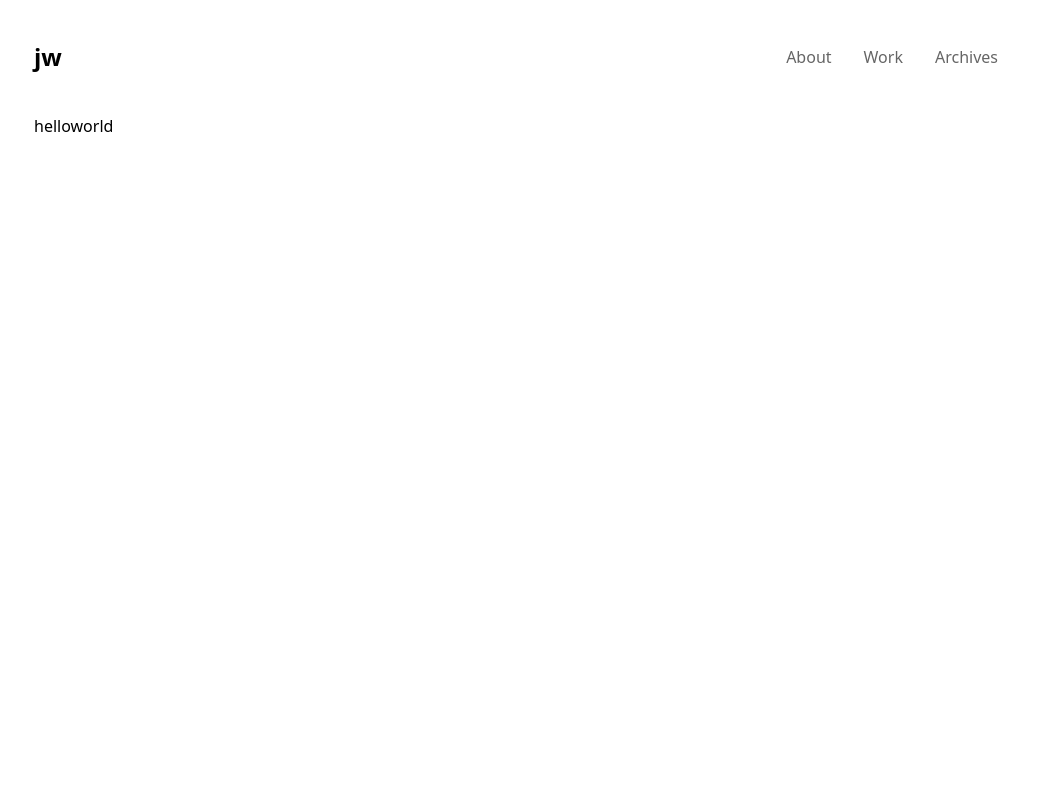
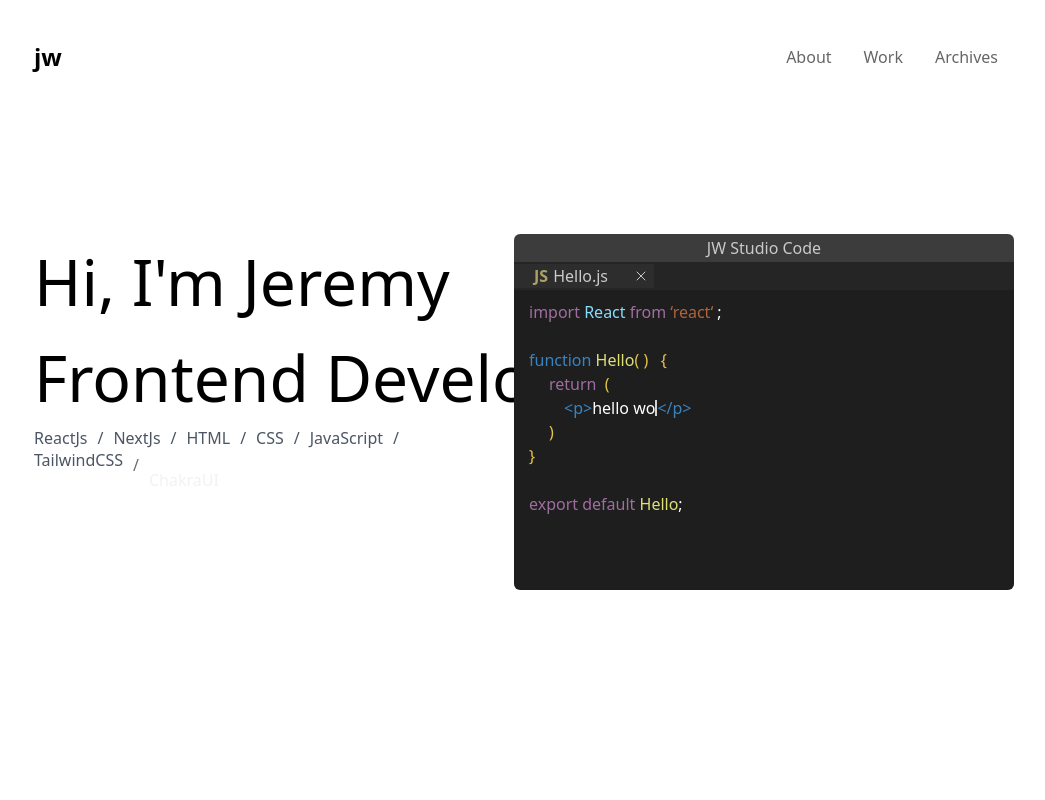
Before and after one commit to jeremyPWE/personal-portfolio, a Next.js app: page / in a window 1280 px wide. Shown: the top 800 px of the page, without its empty margins (116-1161 px from the left). Built offline with nearby package versions, Linux system fonts and the light colour scheme.

Commit message:
finish banner

```diff
--- a/components/Hero.js
+++ b/components/Hero.js
@@ -4,6 +4,8 @@ import Section from "./Section";
 
 const hOne = "Hi, I'm Jeremy";
 const hTwo = "Frontend Developer";
+const hThree =
+  "ReactJs / NextJs / HTML / CSS / JavaScript / TailwindCSS / ChakraUI / FramerMotion / REST API / AJAX";
 
 function words(children) {
   return children.split(" ");
@@ -17,8 +19,8 @@ const parent = {
   },
   exit: {
     opacity: 0,
+    y: -120,
     x: -400,
-    y: -200,
     transition: {
       ease: "easeInOut",
       duration: 0.8,
@@ -62,6 +64,39 @@ const child = {
   },
 };
 
+const fadeIn = {
+  visible: {
+    opacity: 1,
+    transition: {
+      delay: 0.7,
+      ease: "easeInOut",
+      staggerChildren: 0.6,
+      delayChildren: 0.6,
+    },
+  },
+  hidden: {
+    opacity: 0,
+  },
+};
+
+const slideUp = {
+  visible: {
+    opacity: 1,
+    y: 0,
+    transition: {
+      type: "spring",
+      damping: 12,
+      stiffness: 100,
+      duration: 0.2,
+      ease: "easeInOut",
+    },
+  },
+  hidden: {
+    opacity: 0,
+    y: 200,
+  },
+};
+
 function Loader({ setLoading }) {
   return (
     <div className="py-[100px] h-[75vh] w-full items-center justify-center flex flex-col gap-[240px]">
@@ -97,10 +132,112 @@ function Loader({ setLoading }) {
 }
 
 function Banner() {
+  const typeWriter = " hello world";
+  const [currentText, setCurrentText] = useState("");
+  const [index, setIndex] = useState(0);
+
+  useEffect(() => {
+    setTimeout(() => {
+      setCurrentText((value) => value + typeWriter.charAt(index));
+      setIndex(index + 1);
+    }, 300);
+  }, [currentText]);
   return (
-    <>
-      <p>helloworld</p>
-    </>
+    <div className="py-[100px] h-[75vh] w-full items-center flex relative">
+      <motion.div
+        variants={fadeIn}
+        initial="hidden"
+        animate="visible"
+        className="absolute left-0 top-[15vh]"
+      >
+        <h1>{hOne}</h1>
+        <h1>{hTwo}</h1>
+        <div className="w-[400px] text-gray-600">
+          <motion.p
+            className="flex flex-wrap overflow-hidden"
+            variants={container}
+          >
+            {words(hThree).map((word, index) => (
+              <motion.span className="mr-[10px]" key={index} variants={child}>
+                {word}
+              </motion.span>
+            ))}
+          </motion.p>
+        </div>
+      </motion.div>
+      <motion.div
+        variants={fadeIn}
+        initial="hidden"
+        animate="visible"
+        className="absolute right-0 top-[15vh] overflow-hidden"
+      >
+        <motion.div
+          variants={slideUp}
+          className="relative w-[500px] box-shadow-sm"
+        >
+          <div className="text-[#CACACA] bg-[#3C3C3C] flex justify-center py-[2px] rounded-t-md">
+            <p>JW Studio Code</p>
+          </div>
+          <div className="text-[#CACACA] bg-[#252526] flex items-center py-[2px]">
+            <div className="pl-[20px] w-[140px] bg-[#2D2D2D] h-full flex relative">
+              <span className="font-bold pr-[5px] text-yellow-200 opacity-60">
+                JS
+              </span>
+              <p>Hello.js</p>
+              <span className="flex items-center pl-[25px]">
+                <svg
+                  xmlns="http://www.w3.org/2000/svg"
+                  fill="none"
+                  viewBox="0 0 24 24"
+                  strokeWidth={1.5}
+                  stroke="currentColor"
+                  className="w-[16px] h-[16px]"
+                >
+                  <path
+                    strokeLinecap="round"
+                    strokeLinejoin="round"
+                    d="M6 18L18 6M6 6l12 12"
+                  />
+                </svg>
+              </span>
+            </div>
+          </div>
+
+          <div className="bg-[#1E1E1E] h-[300px] rounded-b-md z-[-10]">
+            <div className="py-[10px] px-[15px]">
+              <span className="text-[#A06DA0]">import </span>
+              <span className="text-[#88DCFE]">React </span>
+              <span className="text-[#A06DA0]">from </span>
+              <span className="text-[#B0643C]">&lsquo;react&lsquo; </span>
+              <span className="text-white">;</span>
+              <br />
+              <br />
+              <span className="text-[#3784C3]">function </span>
+              <span className="text-[#DEE078]">Hello</span>
+              <span className="text-[#E7C448]">{`( )`}</span>
+              <span className="text-[#E7C448]">&nbsp;&nbsp;&nbsp;{`{`}</span>
+              <br />
+              <span className="text-[#A06DA0] pl-[20px]"> return</span>
+              <span className="text-[#E7C448]">&nbsp;&nbsp;{`(`}</span> <br />
+              <div className="flex items-center">
+                <span className="text-[#3784C3] pl-[35px]">{`<p>`}</span>
+                <span className="text-white">{currentText}</span>
+                <div className="bg-white h-[16px] w-[2px] animate-blinking " />
+                <span className="text-[#3784C3]">{`</p>`}</span>
+              </div>
+              <span className="text-[#E7C448] pl-[20px]">{`)`}</span>
+              <br />
+              <span className="text-[#E7C448]">{`}`}</span>
+              <br />
+              <br />
+              <span className="text-[#A06DA0]">export default </span>
+              <span className="text-[#DEE078]">Hello</span>
+              <span className="text-white">;</span>
+            </div>
+          </div>
+        </motion.div>
+      </motion.div>
+    </div>
   );
 }
 
--- a/tailwind.config.js
+++ b/tailwind.config.js
@@ -2,7 +2,12 @@
 module.exports = {
   content: ["./pages/**/*.{html,js}", "./components/**/*.{html,js}"],
   theme: {
-    extend: {},
+    extend: {
+      keyframes: {
+        blink: { "0%, 100%": { opacity: 1 }, "50%": { opacity: 0 } },
+      },
+      animation: { blinking: "blink 1s ease-in-out infinite" },
+    },
   },
   plugins: [],
 };
```
